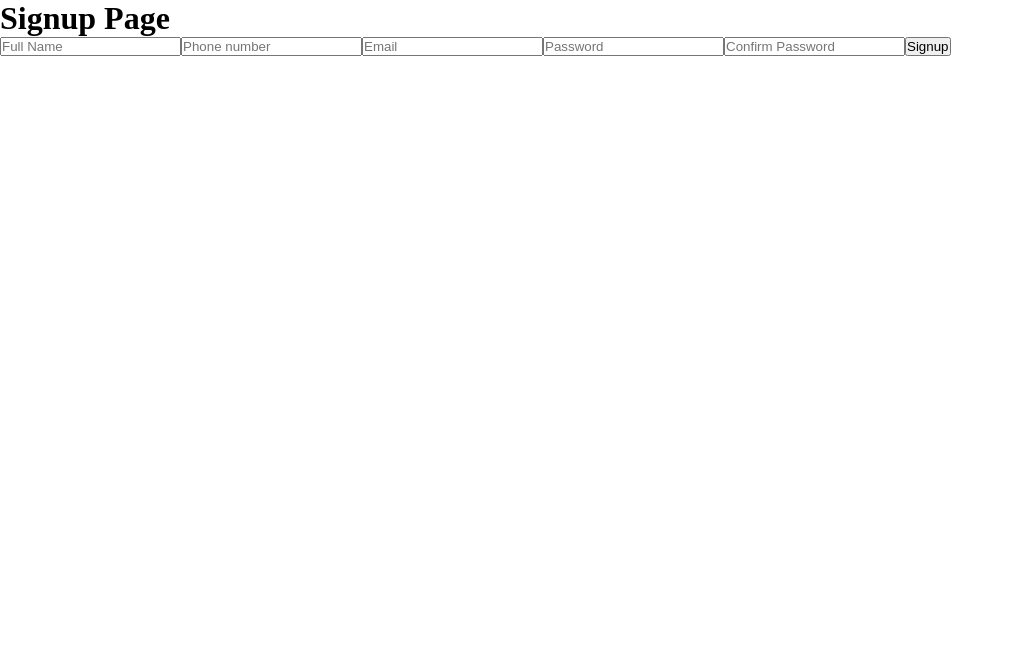
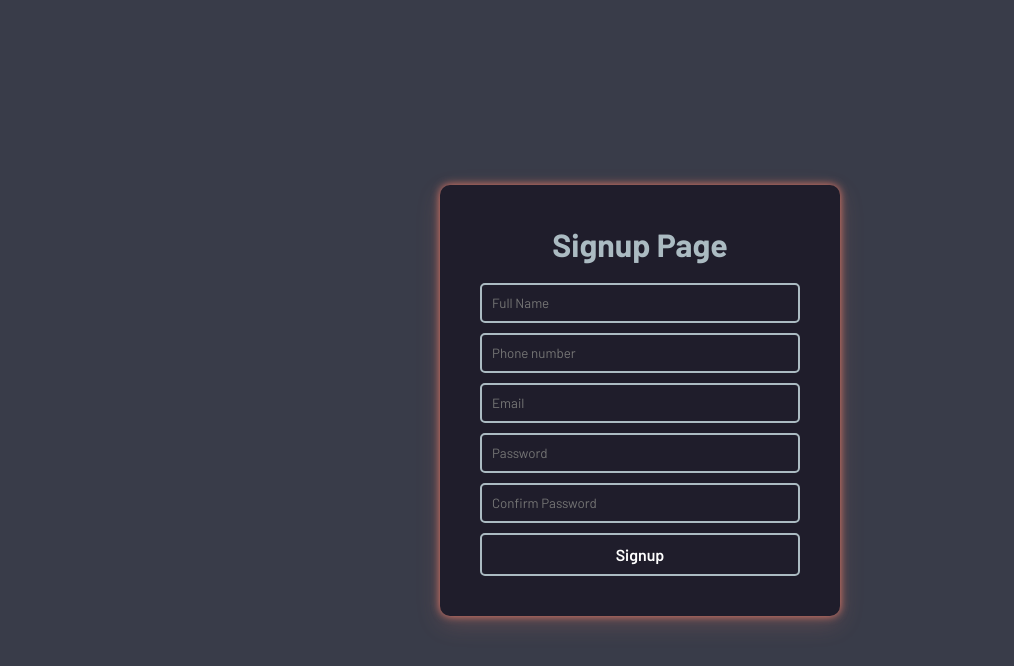
Before and after one commit to alperenustun/food-order-app, a React (Vite) app: page /signup in a window 1280 px wide. Shown: the top 666 px of the page, without its empty margins (0-1014 px from the left). Built offline with nearby package versions, Linux system fonts and the light colour scheme; no server answers.

Commit message:
FO-16-signup page created

```diff
--- a/src/pages/SignupPage/SignupPage.jsx
+++ b/src/pages/SignupPage/SignupPage.jsx
@@ -59,8 +59,9 @@ function SignupPage() {
 
   return (
     <main className="signup-page">
+      <div className="signup-page-section">
         <h1>Signup Page</h1>
-      <form onSubmit={(e) => signupUser(e)}>
+        <form className="signup-page-section-form" onSubmit={(e) => signupUser(e)}>
           <input
             type="text"
             placeholder="Full Name"
@@ -91,8 +92,9 @@ function SignupPage() {
             name="confirmPassword"
             onKeyUp={handleChange}
           />
-        <input type="submit" value="Signup" />
+          <input className="signup-page-section-form-btn" type="submit" value="Signup" />
         </form>
+      </div>
     </main>
   );
 }
--- a/src/pages/SignupPage/SignupPage.scss
+++ b/src/pages/SignupPage/SignupPage.scss
@@ -0,0 +1,63 @@
+@import "../../styles/abstracts/placeholders";
+
+.signup-page {
+    display: flex;
+    justify-content: center;
+    align-items: center;
+    height: 100vh;
+    background-color: $primary-bg;
+}
+
+.signup-page-section {
+    background-color: $secondary-bg;
+    padding: 40px;
+    border-radius: 10px;
+    box-shadow: $button-shadow;
+    width: 400px;
+    display: flex;
+    flex-direction: column;
+    align-items: center;
+    justify-content: center;
+    gap: 20px;
+}
+
+.signup-page-section h1 {
+    font-size: 2rem;
+    font-family: $primary-font;
+    color: $font-color-light;
+}
+
+.signup-page-section-form {
+    display: flex;
+    flex-direction: column;
+    gap: 10px;
+    width: 100%;
+}
+
+.signup-page-section-form input {
+    padding: 10px;
+    border-radius: 5px;
+    border: 2px solid $font-color-light;
+    background-color: $secondary-bg;
+    color: $primary-font-color;
+    font-family: $primary-font;
+}
+
+.signup-page-section-form-btn {
+    padding: 10px;
+    border-radius: 5px;
+    width: 100%;
+    border: none;
+    background-color: $accent-color;
+    font-size: 1rem;
+    color: $font-color-light;
+    font-family: $primary-font;
+    cursor: pointer;
+    transition: 0.3s;
+    font-weight: 600;
+}
+
+.signup-page-section-form-btn:hover {
+    background-color: $primary-bg;
+    color: $accent-color;
+}
```
Lines whose indentation alone changed are shown as unchanged.
